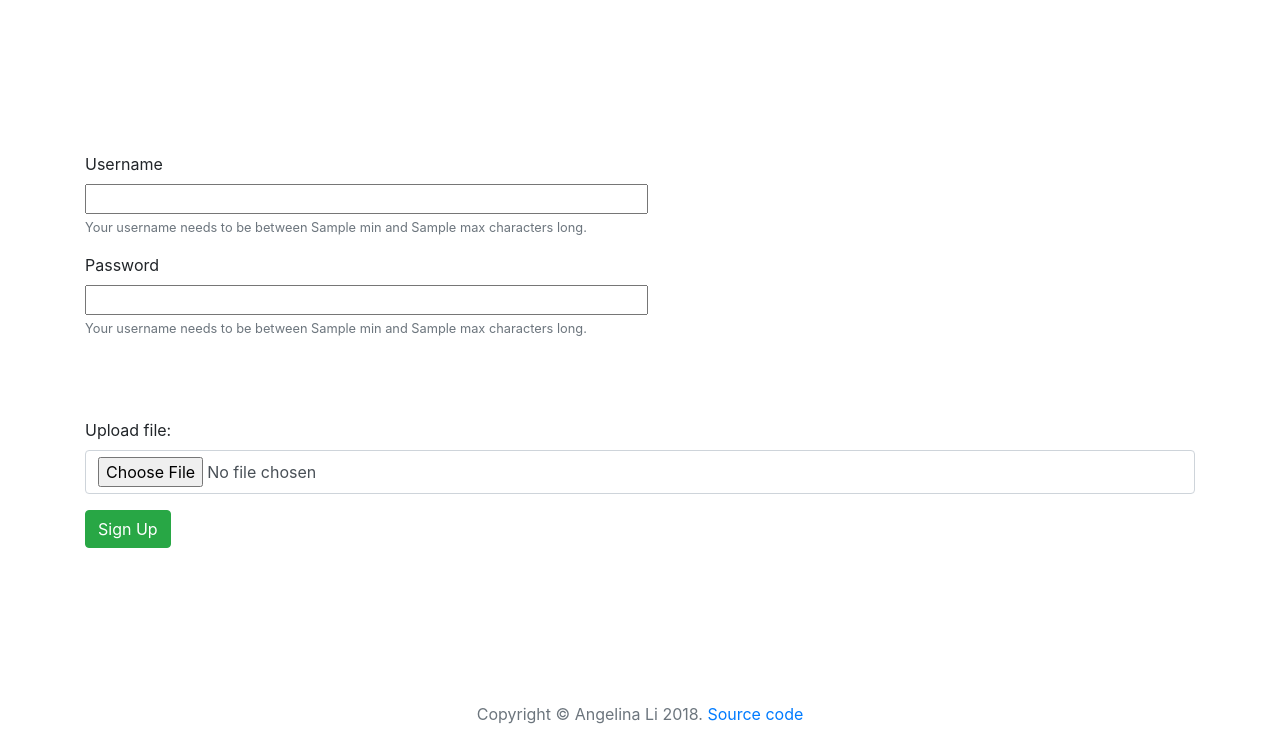
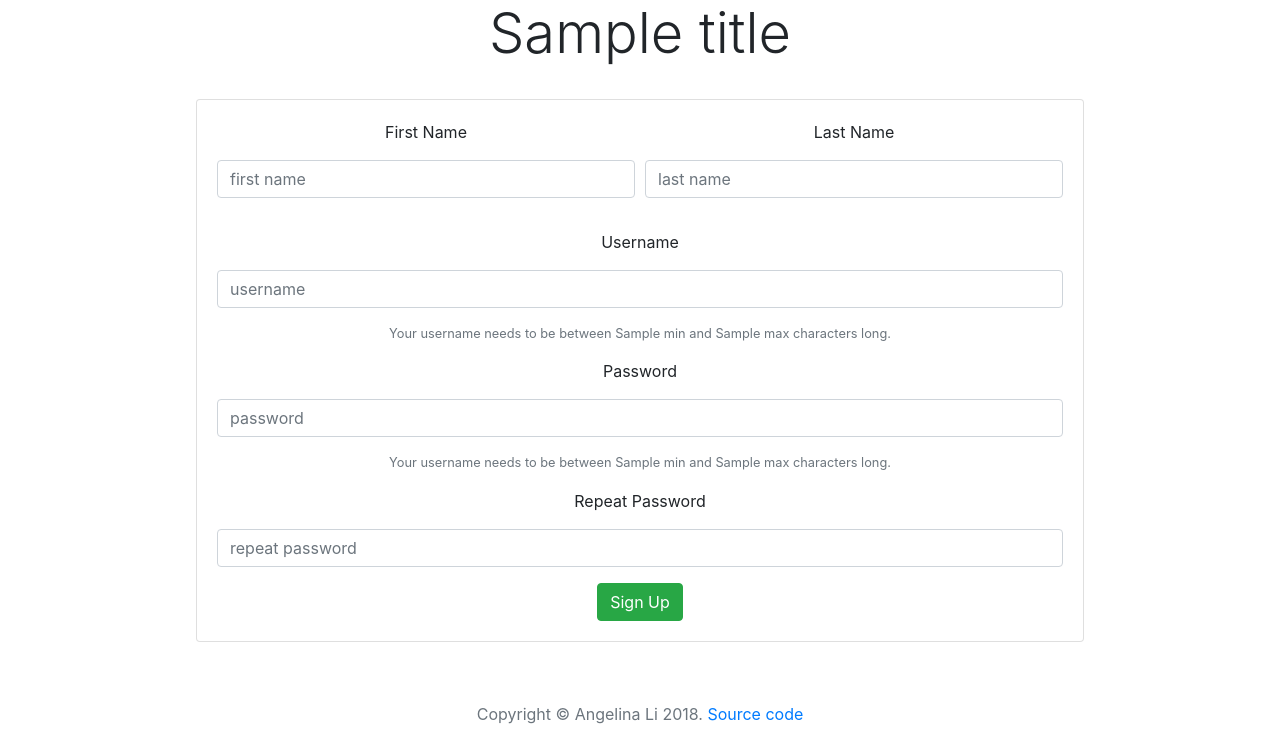
Before and after one commit to angelinahli/meet-me-2, a Flask app: template app/templates/sign_up.html in a window 1280 px wide. Shown: the part 56-800 px from the top of the page. Run offline with Flask 2, Linux system fonts and the light colour scheme; tables that the repository leaves empty hold one stand-in row (values such as "Sample post"); the template is opened without the code that fills it: values that come from a table or form of the project are taken from there, most other values are stand-ins (such as "Sample title", 1, 10 or a date in 2020); some libraries are stand-ins or nearby versions.

Commit message:
updated sign up form

```diff
--- a/app/forms.py
+++ b/app/forms.py
@@ -44,6 +44,7 @@ class SignUpForm(FlaskForm):
     confirm = PasswordField("Repeat Password", validators=[
         EqualTo("password", message="Passwords must match.")
     ])
+    submit = SubmitField("Create Account")
 
 class NewEventForm(FlaskForm):
     event_name = StringField("Event name", validators=[DataReqMsg()])
--- a/app/templates/base.html
+++ b/app/templates/base.html
@@ -57,8 +57,8 @@ description: base template for flask app
     </div>
   </nav>
 
-  <div class="container">
-    {% block page_title %}{% endblock %}
+  <div class="container text-center">
+    <h1 class="display-4">{{ title }}</h1>
     <br>
 
     {% with messages = get_flashed_messages() %}
--- a/app/templates/index.html
+++ b/app/templates/index.html
@@ -1,10 +1,5 @@
 {% extends "base.html" %}
-{% block page_title %}
-<h1 class="display-4 text-center">{{ title }}</h1>
-{% endblock %}
 
 {% block content %}
-<div class="container text-center">
 <p class="lead">Meet Me helps you store your schedule and quickly organize meetings.</p>
-</div>
 {% endblock %}
--- a/app/templates/sign_up.html
+++ b/app/templates/sign_up.html
@@ -1,58 +1,62 @@
 {% extends "base.html" %}
 
+{% block page_title %}
+<h1 class="display-4">{{ title }}</h1>
+{% endblock %}
+
 {% block content %}
-<form method="POST" action="" id="sign-up" enctype="multipart/form-data">
-    {{ form.hidden_tag() }}
+<div class="card mx-auto" style="width: 80%;">
+  <div class="card-body">
+    <form method="POST" action="" id="sign-up">
+      {{ form.hidden_tag() }}
 
-    <div class="form-group">
-        {{ form.first_name.label }} <br>
-        {{ form.first_name(size=50) }} <br>
-        {% for m in form.first_name.errors %}
-            <span style="color: red;">{{m}}</span>
-        {% endfor %}
-    </div>
+      <div class="form-row">
+        <div class="form-group col-md-6">
+          <label for="fname">{{ form.first_name.label }}</label>
+          <p>{{ form.first_name(id="fname", class_="form-control", placeholder="first name") }}</p>
+          {% for m in form.first_name.errors %}
+            <small class="text-error form-text text-muted">{{ m }}</small>
+          {% endfor %}
+        </div>
+        <div class="form-group col-md-6">
+          <label for="lname">{{ form.last_name.label }}</label>
+          <p>{{ form.last_name(id="lname", class_="form-control", placeholder="last name") }}</p>
+          {% for m in form.last_name.errors %}
+            <small class="text-error form-text text-muted">{{ m }}</small>
+          {% endfor %}
+        </div>
+      </div>
 
-    <div class="form-group">
-        {{ form.last_name.label }} <br>
-        {{ form.last_name(size=50) }} <br>
-        {% for m in form.last_name.errors %}
-            <span style="color: red;">{{m}}</span>
-        {% endfor %}
-    </div>
-
-    <div class="form-group">
-        {{ form.username.label }} <br>
-        {{ form.username(size=50) }} <br>
+      <label for="username">{{ form.username.label }}</label>
+      <div class="form-group">
+        <p>{{ form.username(id="username", class_="form-control", placeholder="username") }}</p>
         <small class="form-text text-muted">Your username needs to be between {{ info['username']['min'] }} and {{ info['username']['max'] }} characters long.</small>
 
         {% for m in form.username.errors %}
-            <span style="color: red;">{{m}}</span>
+          <small class="text-error form-text text-muted">{{ m }}</small>
         {% endfor %}
-    </div>
+      </div>
 
-    <div class="form-group">
-        {{ form.password.label }} <br>
-        {{ form.password(size=50) }}
+      <label for="password">{{ form.password.label }}</label>
+      <div class="form-group">
+        <p>{{ form.password(id="password", class_="form-control", placeholder="password") }}</p>
         <small class="form-text text-muted">Your username needs to be between {{ info['password']['min'] }} and {{ info['password']['max'] }} characters long.</small>
+        {% for m in form.password.errors %}
+          <small class="text-error form-text text-muted">{{ m }}</small>
+        {% endfor %}
+      </div>
 
-        {% for m in form.password.errors %}
-            <span style="color: red;">{{m}}</span>
+      <label for="confirm">{{ form.confirm.label }}</label>
+      <div class="form-group">
+        <p>{{ form.confirm(id="confirm", class_="form-control", placeholder="repeat password") }}</p>
+        {% for m in form.confirm.errors %}
+          <small class="text-error form-text text-muted">{{ m }}</small>
         {% endfor %}
-    </div>
+      </div>
 
-    <div class="form-group">
-        {{ form.confirm.label }} <br>
-        {{ form.confirm(size=50) }} <br>
-        {% for m in form.confirm.errors %}
-            <span style="color: red;">{{m}}</span>
-        {% endfor %}
-    </div>
+      <button type="submit" class="btn btn-success">Sign Up</button>
 
-    <div class="form-group">
-        <label for="file">Upload file:</label>
-        <input type="file" class="form-control" id="file" name="file">
-    </div>
-
-    <button type="submit" class="btn btn-success">Sign Up</button>
-</form>
+    </form>
+  </div>
+</div>
 {% endblock %}
```
Also changed, not shown: app/routes.py (+8 -1 lines), app/templates/login.html (+11 -10 lines).
